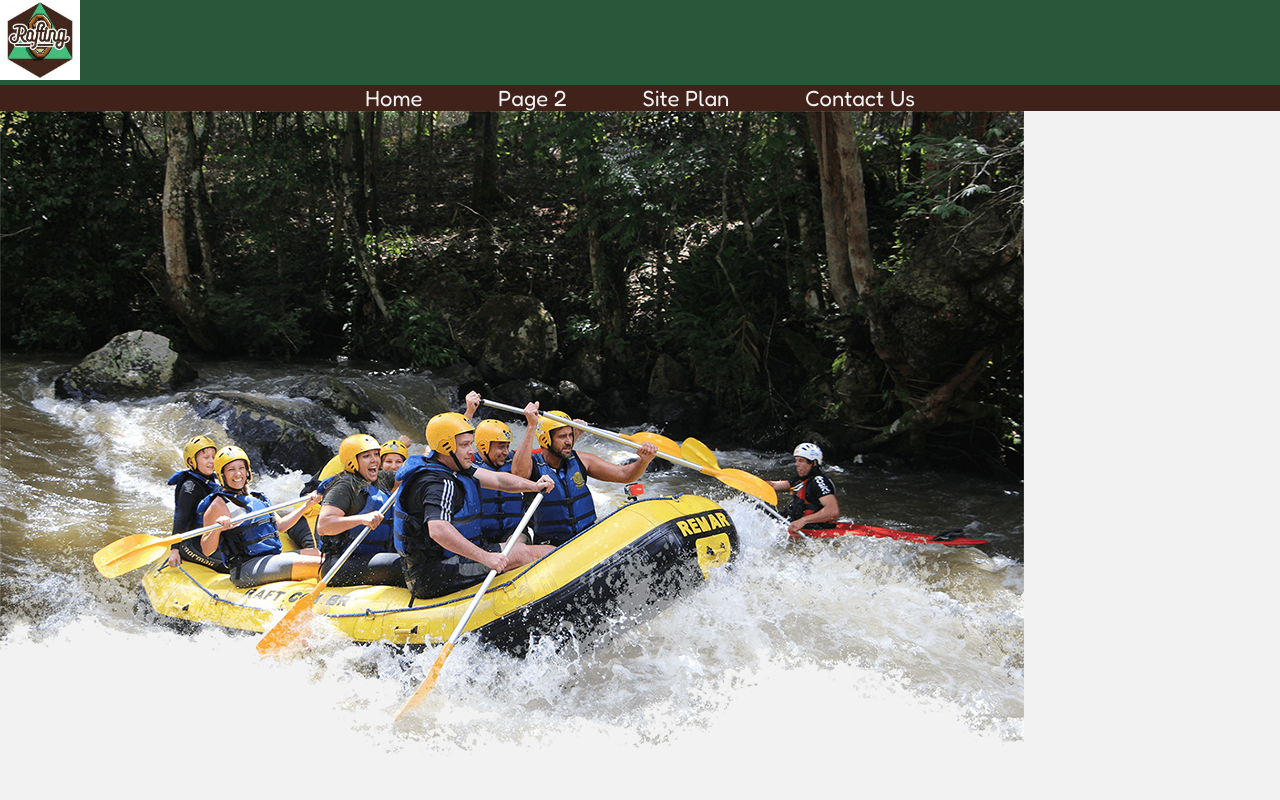
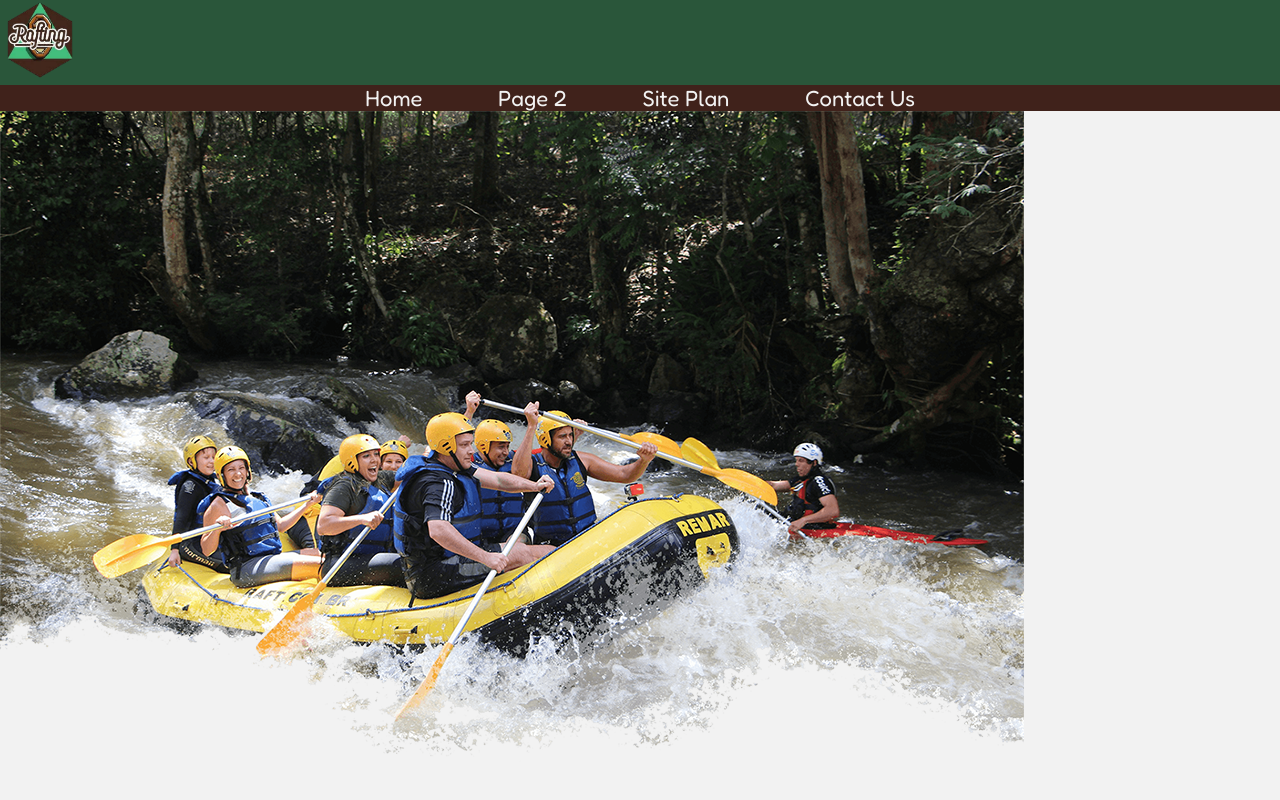
Before and after one commit to erschm240/wdd130, a plain HTML site: page wwr/index.html in a window 1280 px wide. Shown: the top 800 px of the page. Drawn offline with Linux system fonts and the light colour scheme.

Commit message:
REmoved the background from the logo and added the image to the images folder and html file.

```diff
--- a/wwr/index.html
+++ b/wwr/index.html
@@ -10,7 +10,7 @@
     <div id="content">
         <header>
             <a id="logo-link" href="index.html">
-                <img class="logo" src="images/brownrafting.jpeg" alt="Brown and turquoise Whitewater Rafting logo">
+                <img class="logo" src="images/brownrafting-nobg.png" alt="Brown and turquoise Whitewater Rafting logo">
             </a>
             <nav>
                 <a href="index.html">Home</a>
```
Also changed, not shown: wwr/images/brownrafting-nobg.png (added).
